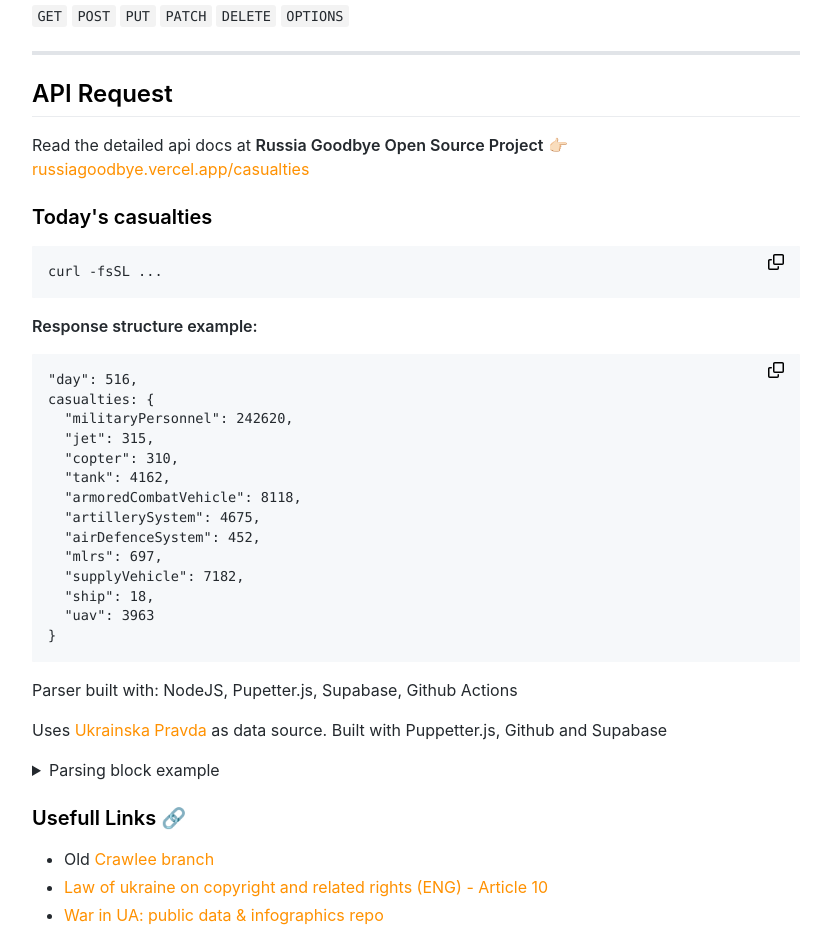
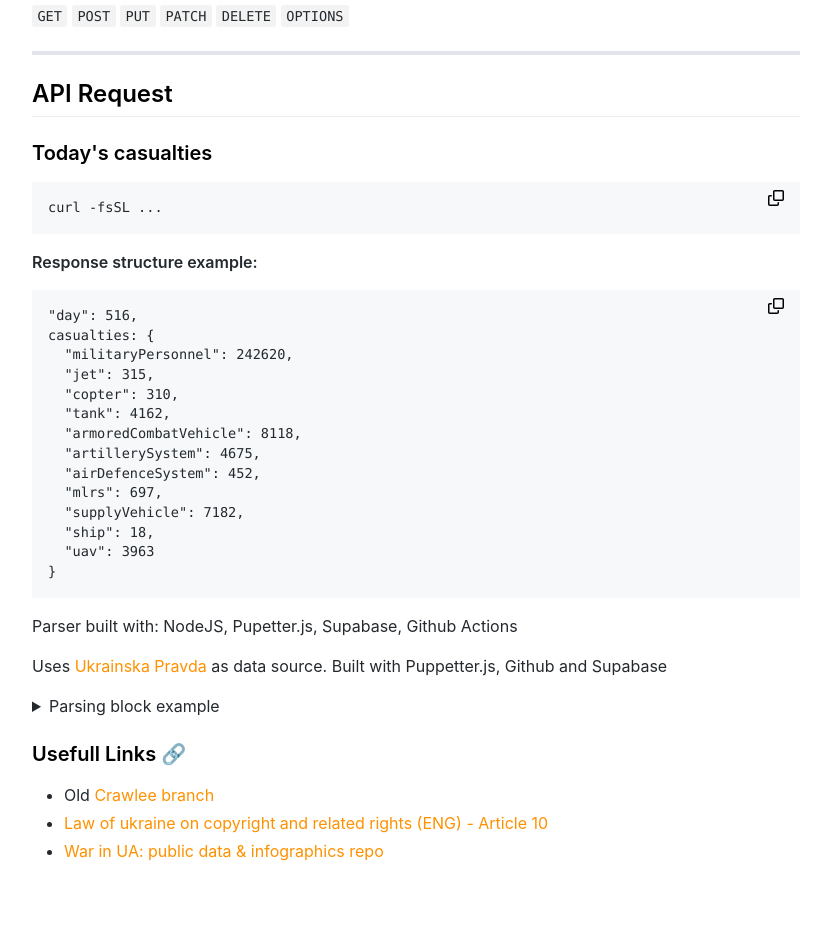
Before and after one commit to andriilive/russia-casualties-ukraine-war-parser, a website: page public/index.html in a window 1280 px wide. Shown: the part 1319-2249 px from the top of the page, without its empty margins (224-1055 px from the left). Drawn offline with Linux system fonts and the light colour scheme; no server answers.

Commit message:
try: lts node

```diff
--- a/public/index.html
+++ b/public/index.html
@@ -101,9 +101,7 @@
                 <path d="m7.775 3.275 1.25-1.25a3.5 3.5 0 1 1 4.95 4.95l-2.5 2.5a3.5 3.5 0 0 1-4.95 0 .751.751 0 0 1 .018-1.042.751.751 0 0 1 1.042-.018 1.998 1.998 0 0 0 2.83 0l2.5-2.5a2.002 2.002 0 0 0-2.83-2.83l-1.25 1.25a.751.751 0 0 1-1.042-.018.751.751 0 0 1-.018-1.042Zm-4.69 9.64a1.998 1.998 0 0 0 2.83 0l1.25-1.25a.751.751 0 0 1 1.042.018.751.751 0 0 1 .018 1.042l-1.25 1.25a3.5 3.5 0 1 1-4.95-4.95l2.5-2.5a3.5 3.5 0 0 1 4.95 0 .751.751 0 0 1-.018 1.042.751.751 0 0 1-1.042.018 1.998 1.998 0 0 0-2.83 0l-2.5 2.5a1.998 1.998 0 0 0 0 2.83Z"></path>
             </svg>
         </a></h2>
-        <p dir="auto">Read the detailed api docs at <strong>Russia Goodbye Open Source Project</strong> 👉🏻 <a
-                href="https://russiagoodbye.vercel.app/casualties"
-                rel="nofollow">russiagoodbye.vercel.app/casualties</a></p>
+
         <h3 tabindex="-1" id="user-content-todays-casualties" dir="auto"><a class="heading-link"
                                                                             href="#todays-casualties">Today's casualties
             <svg class="octicon octicon-link" viewBox="0 0 16 16" version="1.1" width="16" height="16"
--- a/public/script.js
+++ b/public/script.js
@@ -54,7 +54,7 @@ function CustomRoutesBlock({customRoutes}) {
             .map(
                 (rule) =>
                     `<tr>
-              <td>${rule}</td>
+              <td><a href="${rule.replace('/*', '')}" />${rule}</a></td>
               <td><code>⇢</code> ${customRoutes[rule]}</td>
             </tr>`,
             )
```
Also changed, not shown: .github/workflows/start.yaml, README.md.
